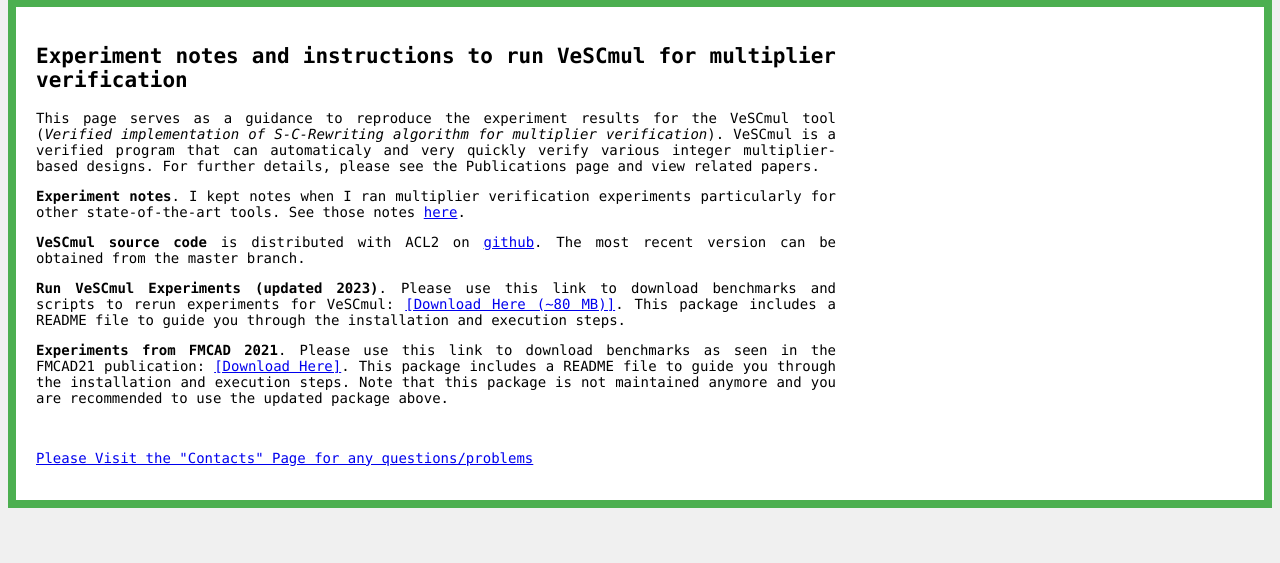
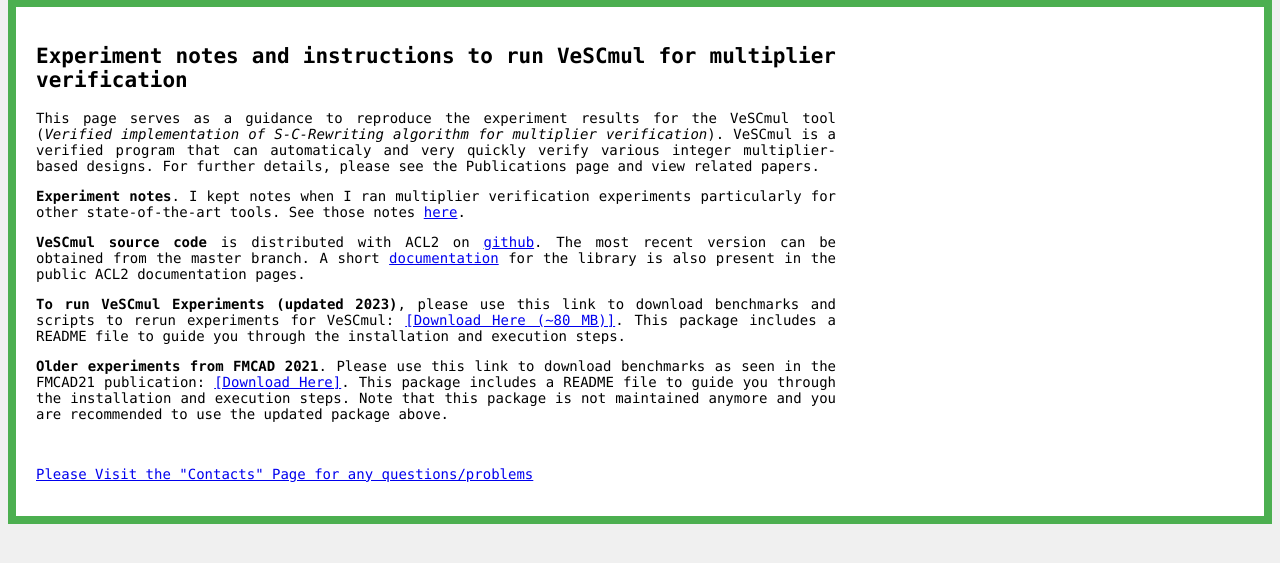
Before and after one commit to temelmertcan/temelmertcan.github.io, a PHP site: page /mult-experiments.html in a window 1280 px wide. Shown: the part 215-778 px from the top of the page. Run offline with PHP 8.4, Linux system fonts and the light colour scheme.

Commit message:
small updates

```diff
--- a/mult-experiments.html
+++ b/mult-experiments.html
@@ -191,9 +191,13 @@
 <p>  <b>  VeSCmul  source  code  </b>   is  distributed  with  ACL2  on  <a
 target=_blank
 href="https://github.com/acl2/acl2/tree/master/books/projects/rp-rewriter/lib/mult3">github</a>. The
-most recent version can be obtained from the master branch.</p>
+most recent  version can  be obtained  from the master  branch. A  short <a
+target=_blank
+href="https://www.cs.utexas.edu/users/moore/acl2/manuals/current/manual/?topic=RP____MULTIPLIER-VERIFICATION">
+documentation</a>  for the library  is also  present in the  public ACL2
+documentation pages.  </p>
 
-<p> <b> Run VeSCmul Experiments (updated 2023)</b>. Please use this link to
+<p> <b> To run VeSCmul Experiments (updated 2023)</b>, please use this link to
 download  benchmarks  and scripts  to  rerun  experiments for  VeSCmul:  <a
 target=_blank
 href="https://www.icloud.com/iclouddrive/001i3Rv4zuU4r7YMudQlscQ0Q#vescmul-experiments-2023">[Download
@@ -202,7 +206,7 @@
 
 
 
-     <p>  <b> Experiments  from FMCAD  2021</b>.  Please use  this link  to
+     <p>  <b> Older experiments  from FMCAD  2021</b>.  Please use  this link  to
  download benchmarks as seen in the FMCAD21 publication: <a target="_blank"
  href="https://www.icloud.com/iclouddrive/078NOvy0SsvRaQ6e9YizJIP-w#multiplier-experiments-sep2022_2">[Download
  Here]</a>. This  package includes a README  file to guide you  through the
```
Also changed, not shown: source-php/mult-experiments.php (+7 -3 lines).
